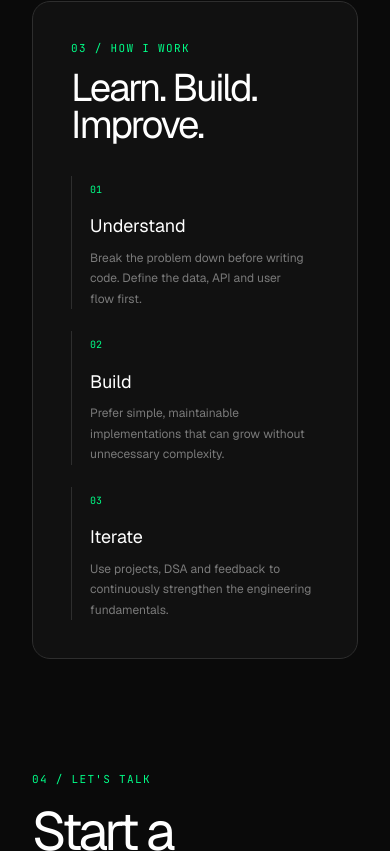
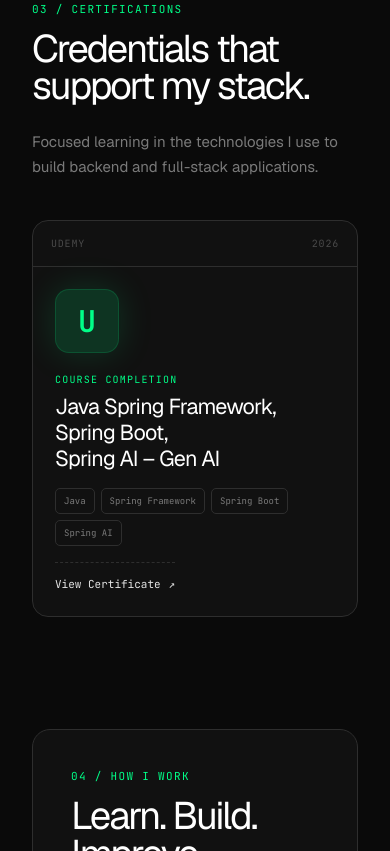
Before and after one commit to zeeshanverse/Portfolio-2, a Next.js app in the folder apps/web/: page / in a window 390 px wide. Shown: the part 5413-6264 px from the top of the page. Built offline with nearby package versions, Linux system fonts and the light colour scheme; no server answers.

Commit message:
Add Certifications Section

```diff
--- a/apps/web/components/organisms/ModernHome.css
+++ b/apps/web/components/organisms/ModernHome.css
@@ -615,6 +615,108 @@
   color: var(--accent);
 }
 
+/* =========================================================
+   CERTIFICATIONS
+   ========================================================= */
+
+.certifications-section {
+  padding-top: 8rem;
+}
+
+.certification-grid {
+  display: grid;
+  grid-template-columns: 1fr;
+  gap: 18px;
+}
+
+.certification-card {
+  border: 1px solid var(--line);
+  border-radius: 16px;
+  background: var(--surface);
+  overflow: hidden;
+  transition:
+    transform 0.25s,
+    border-color 0.25s;
+}
+
+.certification-card:hover {
+  transform: translateY(-5px);
+  border-color: var(--accent);
+}
+
+.certification-top {
+  display: flex;
+  justify-content: space-between;
+  padding: 16px 18px;
+  border-bottom: 1px solid var(--line);
+  color: var(--text-faint);
+  font: 10px var(--font-mono);
+  letter-spacing: 0.08em;
+}
+
+.certification-body {
+  display: grid;
+  grid-template-columns: 110px 1fr;
+  gap: 28px;
+  padding: 30px;
+  align-items: center;
+}
+
+.certification-mark {
+  width: 88px;
+  height: 88px;
+  display: flex;
+  align-items: center;
+  justify-content: center;
+  border: 1px solid var(--accent-dim);
+  border-radius: 14px;
+  background: var(--accent-dim);
+  color: var(--accent);
+  font: 600 42px var(--font-mono);
+  box-shadow: 0 0 35px var(--accent-dim);
+}
+
+.certification-content {
+  min-width: 0;
+}
+
+.certification-type {
+  color: var(--accent);
+  margin-bottom: 8px;
+  font: 10px var(--font-mono);
+  letter-spacing: 0.12em;
+}
+
+.certification-content h3 {
+  max-width: 850px;
+  margin-bottom: 4px;
+  color: var(--text-bright);
+  font-size: clamp(1.35rem, 2.5vw, 2rem);
+  line-height: 1.2;
+  letter-spacing: -0.035em;
+}
+
+.certification-content .tag-row {
+  margin: 16px 0;
+}
+
+.certification-link {
+  display: inline-flex;
+  align-items: center;
+  gap: 8px;
+  padding-top: 14px;
+  border-top: 1px dashed var(--line);
+  color: var(--text);
+  font: 11px var(--font-mono);
+  transition:
+    color 0.2s,
+    transform 0.2s;
+}
+
+.certification-link:hover {
+  color: var(--accent);
+  transform: translateX(3px);
+}
 
 /* =========================================================
    HOW I WORK
@@ -1147,6 +1249,22 @@
     grid-template-columns: 1fr;
   }
 
+  .certification-body {
+    grid-template-columns: 1fr;
+    gap: 20px;
+    padding: 22px;
+  }
+
+  .certification-mark {
+    width: 64px;
+    height: 64px;
+    font-size: 30px;
+  }
+
+  .certification-content h3 {
+    font-size: 1.35rem;
+  }
+
   .stack-item:nth-child(odd) {
     border-right: 0;
 
--- a/apps/web/components/organisms/ModernHome.tsx
+++ b/apps/web/components/organisms/ModernHome.tsx
@@ -61,6 +61,17 @@ const stack = [
   ['React', 'Frontend'],
   ['Docker', 'Containers'],
   ['Git / GitHub', 'Workflow'],
+]
+
+const certifications = [
+  {
+    title: 'Java Spring Framework, Spring Boot, Spring AI – Gen AI',
+    provider: 'Udemy',
+    year: '2026',
+    skills: ['Java', 'Spring Framework', 'Spring Boot', 'Spring AI'],
+    credential:
+      'https://www.udemy.com/certificate/UC-146bd6a6-6729-4224-85a1-d5fa78e8cc07/',
+  },
 ]
 
 function ContactForm() {
@@ -181,9 +192,59 @@ export default function ModernHome() {
         <div className="stack-grid">{stack.map(([name, desc], index) => <div className="stack-item" key={name}><span>0{index + 1}</span><div><strong>{name}</strong><small>{desc}</small></div><b>↗</b></div>)}</div>
       </section>
 
+      <section className="modern-section certifications-section" id="certifications">
+  <div className="section-intro">
+    <div>
+      <p className="section-label">03 / CERTIFICATIONS</p>
+      <h2>Credentials that support my stack.</h2>
+    </div>
+
+    <p>
+      Focused learning in the technologies I use to build backend and
+      full-stack applications.
+    </p>
+  </div>
+
+  <div className="certification-grid">
+    {certifications.map((cert) => (
+      <article className="certification-card" key={cert.title}>
+        <div className="certification-top">
+          <span>{cert.provider.toUpperCase()}</span>
+          <span>{cert.year}</span>
+        </div>
+
+        <div className="certification-body">
+          <div className="certification-mark">U</div>
+
+          <div className="certification-content">
+            <p className="certification-type">COURSE COMPLETION</p>
+
+            <h3>{cert.title}</h3>
+
+            <div className="tag-row">
+              {cert.skills.map((skill) => (
+                <span key={skill}>{skill}</span>
+              ))}
+            </div>
+
+            <a
+              href={cert.credential}
+              target="_blank"
+              rel="noreferrer"
+              className="certification-link"
+            >
+              View Certificate <span>↗</span>
+            </a>
+          </div>
+        </div>
+      </article>
+    ))}
+  </div>
+</section>
+
       <section className="modern-section build-section" id="about">
         <div className="build-card">
-          <div><p className="section-label">03 / HOW I WORK</p><h2>Learn. Build. Improve.</h2></div>
+          <div><p className="section-label">04 / HOW I WORK</p><h2>Learn. Build. Improve.</h2></div>
           <div className="principles">
             <div><span>01</span><h3>Understand</h3><p>Break the problem down before writing code. Define the data, API and user flow first.</p></div>
             <div><span>02</span><h3>Build</h3><p>Prefer simple, maintainable implementations that can grow without unnecessary complexity.</p></div>
@@ -197,7 +258,7 @@ export default function ModernHome() {
 
         {/* LEFT — heading */}
         <div className="contact-copy">
-          <p className="section-label">04 / LET&apos;S TALK</p>
+          <p className="section-label">05 / LET&apos;S TALK</p>
 
           <h2>Start a conversation.</h2>
 
```
